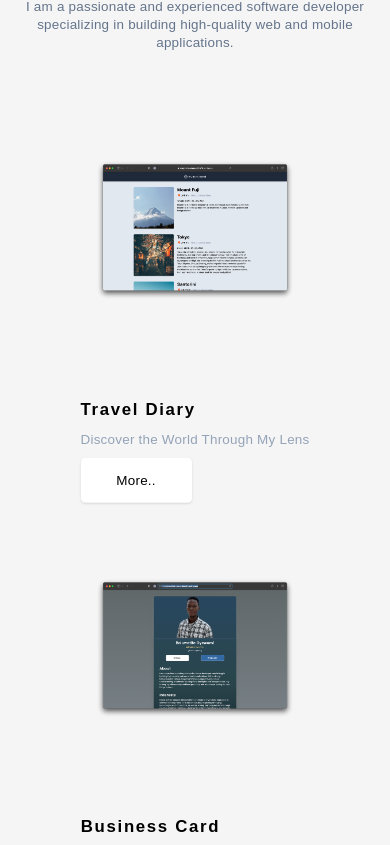
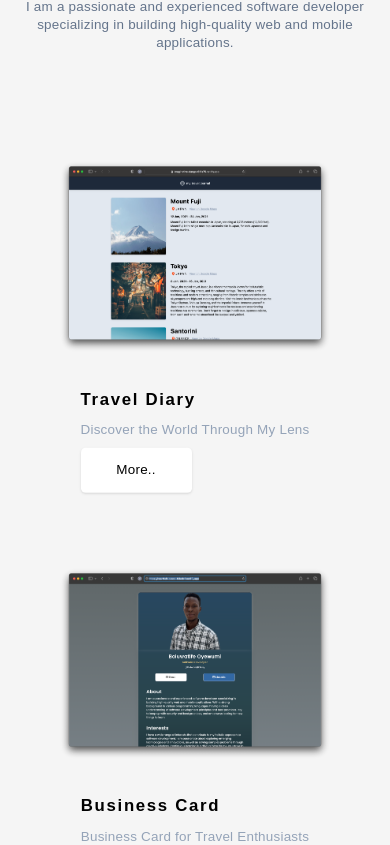
Before and after one commit to Bolexzy/myportfolio, a Next.js app: page / in a window 390 px wide. Shown: the part 1679-2524 px from the top of the page. Built offline with nearby package versions, Linux system fonts and the light colour scheme.

Commit message:
Upload myportfolio: added responsiveness

```diff
--- a/src/app/components/About.js
+++ b/src/app/components/About.js
@@ -41,7 +41,7 @@ const About = () => {
             advancements in the tech industry.
           </p>
 
-          <a className="mt-12 text-2xl" href="#contact" target="_blank">
+          <a className="mt-12 text-2xl" href="/#contact">
             <button
               className=" inline-block text-black bg-white rounded-lg
           focus-outline-none focus:ring-2 focus:ring-[#050708]/50
--- a/src/app/components/Hero.js
+++ b/src/app/components/Hero.js
@@ -27,8 +27,7 @@ const Hero = () => {
           focus-outline-none focus:ring-2 focus:ring-[#050708]/50
           hover:text-gray-50 -translate-y-1 active:translate-y-0
           hover:border-blue-500 border hover:border-gray-50 shadow py-2 px-4 mr-3"
-            href="#projects"
-            target="_blank"
+            href="/#projects"
           >
             Projects
           </a>
--- a/src/app/components/Projects.js
+++ b/src/app/components/Projects.js
@@ -6,10 +6,10 @@ const Projects = () => {
   const projectElements = projects.map((project, index) => (
     <div
       key={index}
-      className="flex flex-col lg:flex-row justify-center gap-32 items-center p-16"
+      className="flex flex-col lg:flex-row justify-center gap-x-32 gap-y-16 items-center p-16"
     >
-      <div className=" max-w-none lg:max-w-4xl mb-12">
-        <Image alt="project" src={`/${project.img}`} width={200} height={200} />
+      <div className=" max-w-none lg:max-w-4xl">
+        <Image alt="project" src={`/${project.img}`} width={300} height={300} />
       </div>
       <div>
         <h3 className="text-3xl font-bold tracking-widest">{project.title}</h3>
```
